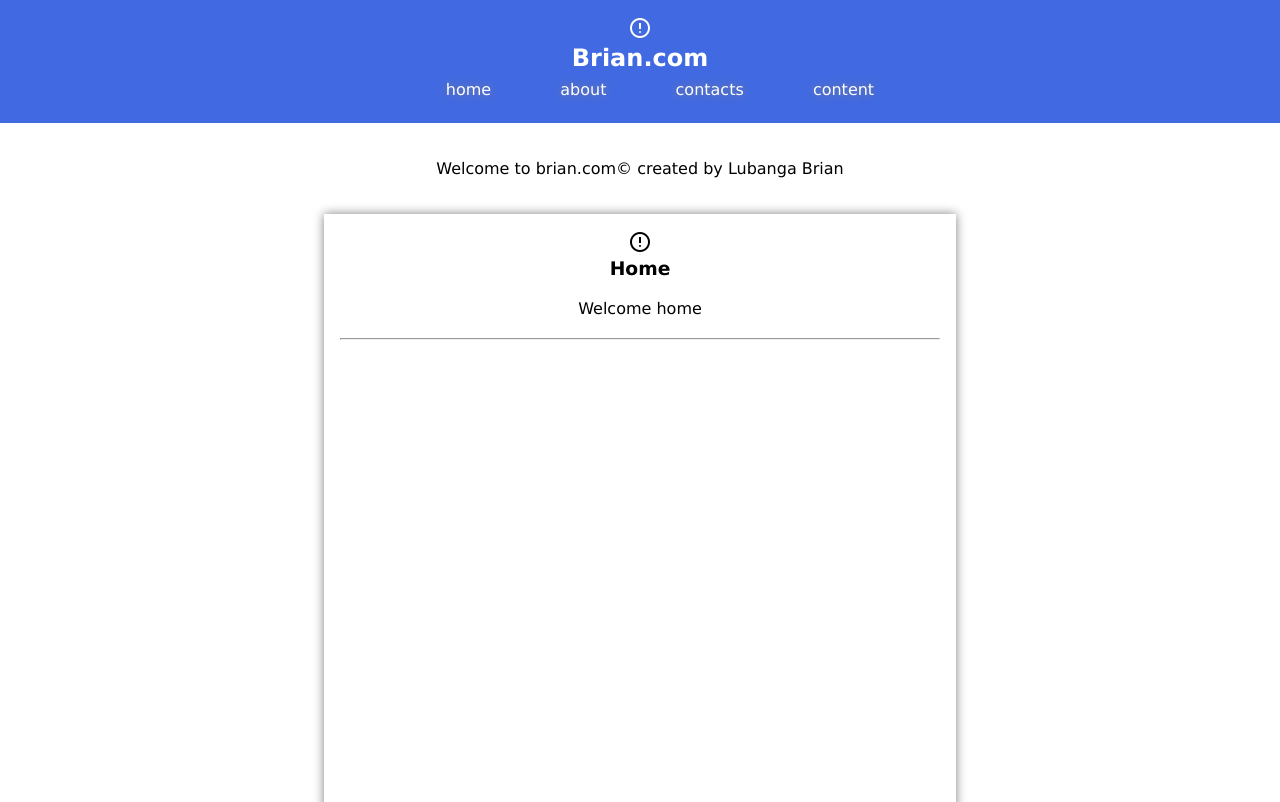
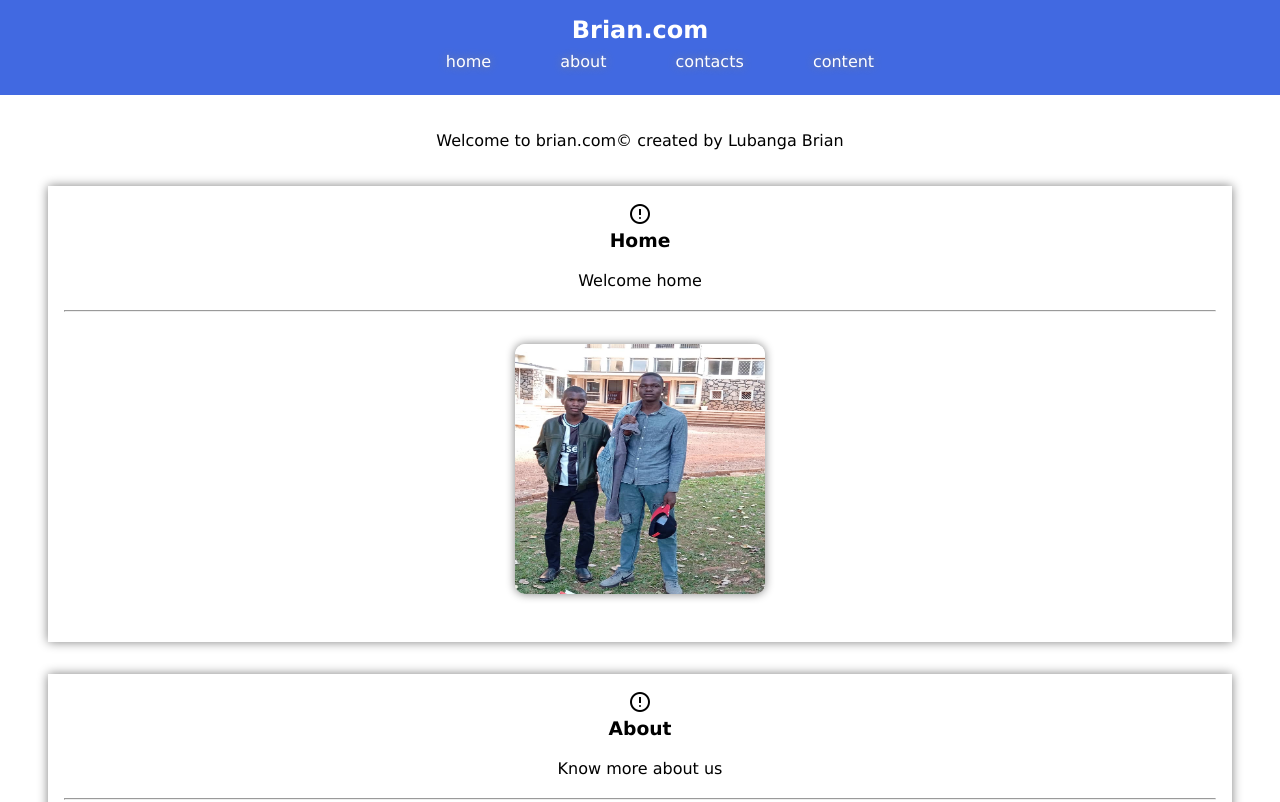
Before and after one commit to brianov-byte/programmer-brian, a plain HTML site: page index.html in a window 1280 px wide. Shown: the top 802 px of the page. Drawn offline with nearby package versions, Linux system fonts and the light colour scheme.

Commit message:
Add files via upload

```diff
--- a/index.html
+++ b/index.html
@@ -1,6 +1,7 @@
 <!DOCTYPE html>
 <html>
   <head>
+    <link rel="shortcut icon" href="favicon.png" type="image/x-icon" />
     <meta http-equiv="content-type" content="text/html; charset=utf-8" />
     <meta name="viewport" content="width=device-width, initial-scale=1.0">
     <title>brian.com</title>
@@ -47,7 +48,7 @@
     }
     .box{
     animation: wallpaper 2s linear;
-    width: 300px;
+    width: 90%;
     height: 100vh;
     border: none;
     box-shadow:0 0 10px gray;
@@ -116,20 +117,40 @@
   }
     @media(min-width:700px){
       .box{
-        width: 600px;
+        width: 90%;
+        height: auto;
       }
       li{
       margin-right: 2rem;
       margin-left: 2rem;
       }
     }
+    img{
+      width: 100%;
+      height: 100%;
+      border-radius: 10px;
+    }
+    .img-cont{
+      border-radius: 10px;
+      margin: 2rem;
+      width: 250px;
+      height: 250px;
+      object-fit: contain;
+      box-shadow: 0 0 10px gray;
+
+    }
+    .cont{
+      width: auto;
+      height: auto;
+      display: flex;
+      justify-content: center;
+      align-items: center;
+    }
     </style>
   </head>
   <body>
 <header>
-  <span class="material-symbols-outlined">
-error
-</span><h2>Brian.com</h2>
+<h2>Brian.com</h2>
 <nav class="nav">
 <ul>
   <li><a href="#home">home</a></li>
@@ -155,7 +176,13 @@ error
 <h3>Home</h3>
 <p>Welcome home</p> <hr />
 
+<div class="cont">
+<div class="img-cont">
+ <img class="img" src="img.jpg" alt="picture" width="100px" height="100px"/>
+</div>
 
+
+</div>
 </div>
 
 
```
Also changed, not shown: favicon.png (added), img.jpg (added).
